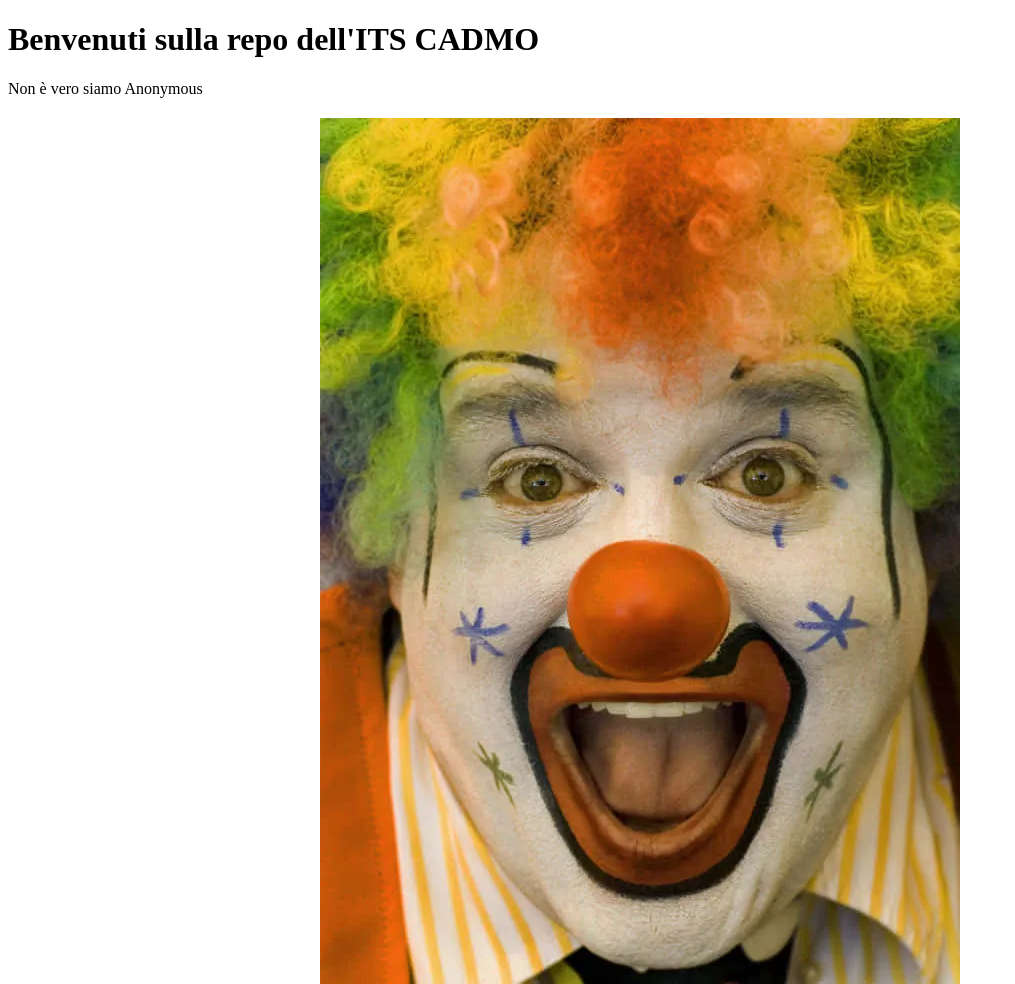
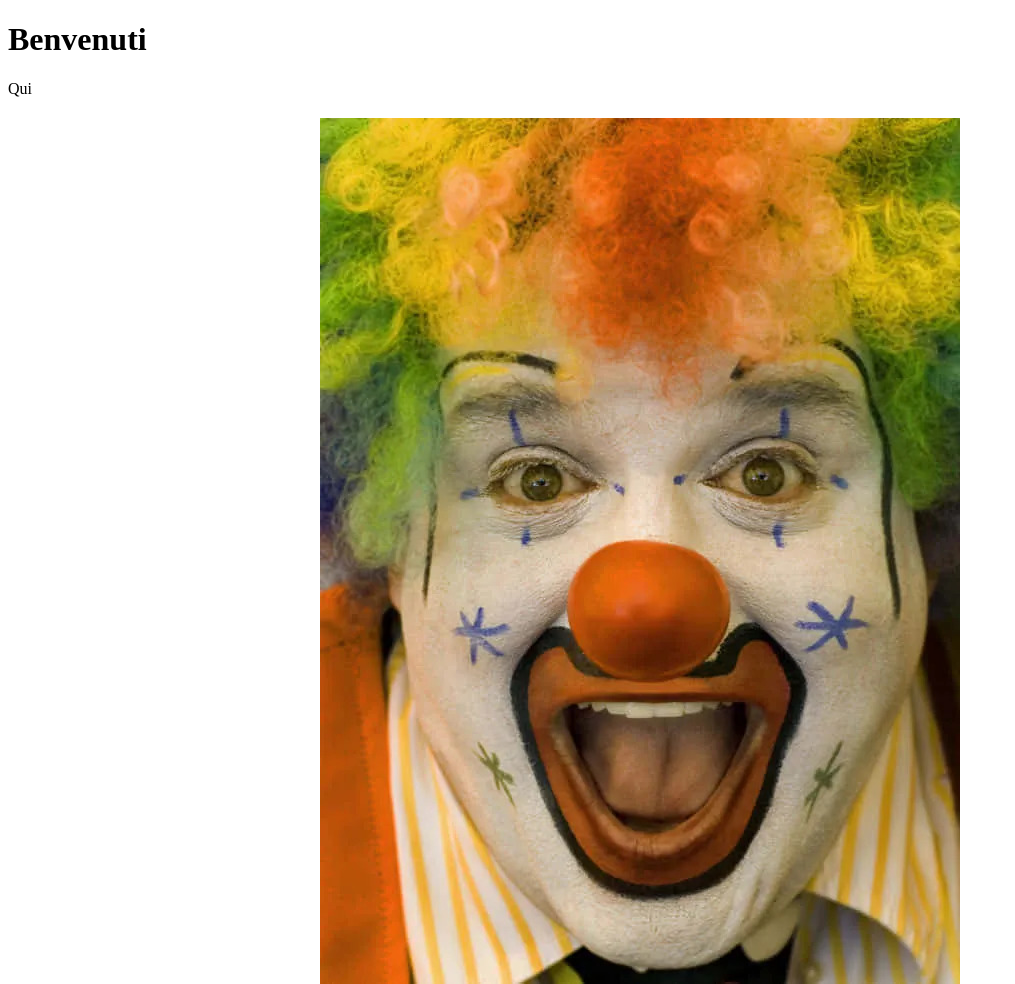
Before and after one commit to ITS-Cadmo/git-test, a plain HTML site: page index.html in a window 1280 px wide. Shown: the whole page, without its empty margins (0-1015 px from the left). Drawn offline with Linux system fonts and the light colour scheme.

Commit message:
Modifiche

```diff
--- a/index.html
+++ b/index.html
@@ -6,8 +6,8 @@
     <title>GIT</title>
 </head>
 <body>
-    <h1>Benvenuti sulla repo dell'ITS CADMO</h1>
-    <p>Non è vero siamo Anonymous</p>
+    <h1>Benvenuti</h1>
+    <p>Qui</p>
     <div>
         <img src="/IMG/foto.jpg" alt="Immagine" style="display:block;margin:20px auto;max-width:100%;height:auto;">
     </div>
```
